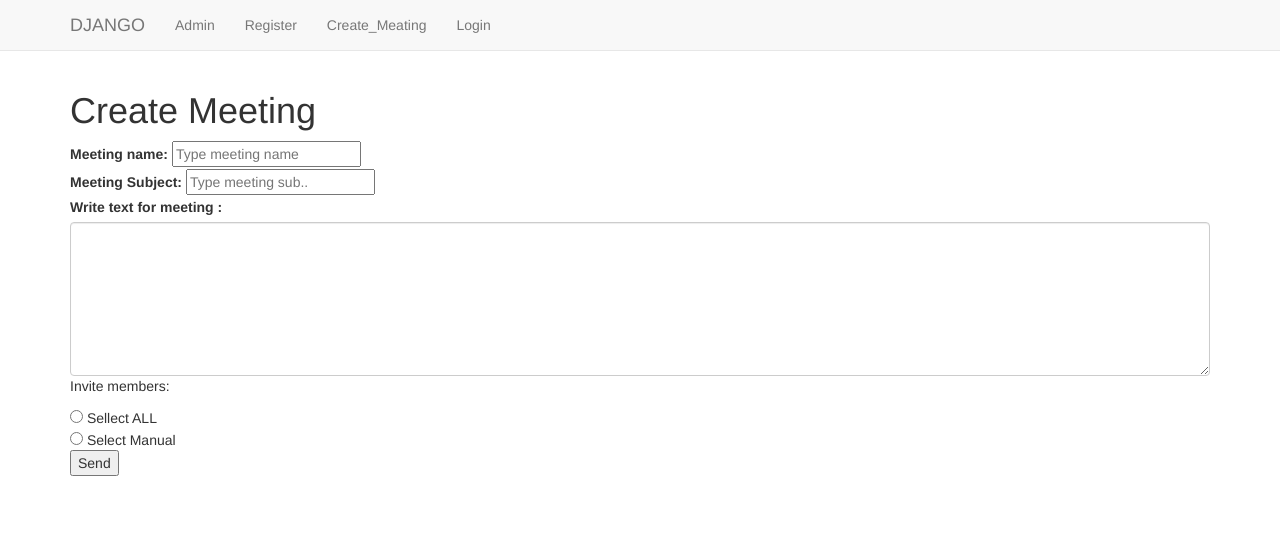
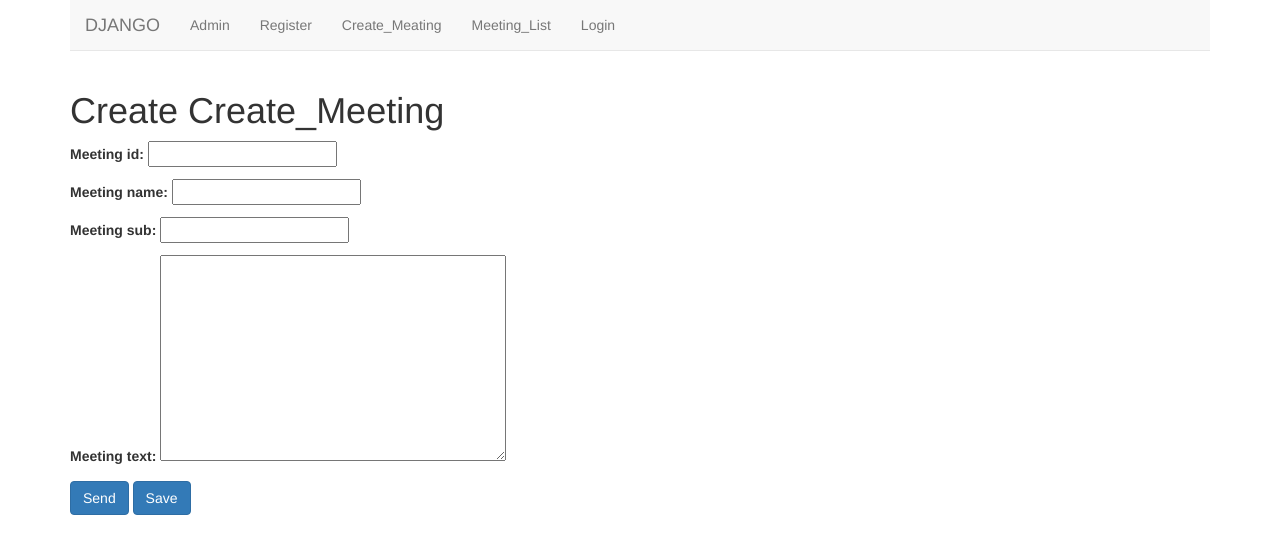
Before and after one commit to sohelsorowar/M_Project, a Django app: page /meeting_app/create_meeting/ in a window 1280 px wide. Shown: the top 554 px of the page. Run offline with Django 3.2, Linux system fonts and the light colour scheme; some libraries are stand-ins or nearby versions.

Commit message:
form update

```diff
--- a/staff_meeting/meeting_app/admin.py
+++ b/staff_meeting/meeting_app/admin.py
@@ -1,7 +1,9 @@
 from django.contrib import admin
-from meeting_app.models import UserProfileInfo
+from meeting_app.models import UserProfileInfo,Create_Meeting
 # Register your models here.
 
 
 admin.site.register(UserProfileInfo)
+admin.site.register(Create_Meeting)
+
 # Register your models here.
--- a/staff_meeting/meeting_app/models.py
+++ b/staff_meeting/meeting_app/models.py
@@ -1,5 +1,6 @@
 from django.db import models
 from django.contrib.auth.models import User
+from django.core.urlresolvers import reverse
 
 # Create your models here.
 
@@ -16,4 +17,20 @@ def __str__(self):
     return self.user.username
 
 
+
+class Create_Meeting(models.Model):
+    meeting_id = models.IntegerField()
+    meeting_name= models.CharField(max_length=256)
+    meeting_sub= models.CharField(max_length=256)
+    meeting_text= models.TextField(max_length=1024)
+
+    def __str__(self):
+        return self.meeting_name
+
+    def get_absolute_url(self):
+        return reverse("meeting_app:meeting_detail", kwargs={'pk': self.pk})
+
+        #return reverse("meeting_app:meeting_detail")
+
+
 # Create your models here.
--- a/staff_meeting/meeting_app/urls.py
+++ b/staff_meeting/meeting_app/urls.py
@@ -3,7 +3,14 @@ from meeting_app import views
 
 app_name ='meeting_app'
 urlpatterns=[
+       url(r'^$',views.Create_MeetingListView.as_view(),name='list'),
        url(r'^register/$',views.register,name='register'),
        url(r'^user_login/$',views.user_login,name='user_login'),
-       url(r'^create_meeting/$',views.create_meeting,name='create_meeting')
+       url(r'^create_meeting/$',views.Create_MeetingCreateView.as_view(),name='create_meeting'),
+       url(r'^update/(?P<pk>\d+)/$',views.Create_MeetingUpdateView.as_view(),name='update'),
+        url(r'^delete/(?P<pk>\d+)/$',views.Create_MeetingDetailView.as_view(),name='delete'),
+       url(r'^(?P<pk>\d+)/$',views.Create_MeetingDetailView.as_view(),name='meeting_detail'),
+       url(r'^meeting_detail/$',views.meeting_detail,name='meeting_detail'),
+
+      # url(r'^$',views.Create_MeetingListView.as_view,name='list')
  ]
--- a/staff_meeting/meeting_app/views.py
+++ b/staff_meeting/meeting_app/views.py
@@ -1,11 +1,12 @@
 from django.shortcuts import render
 from meeting_app.forms import UserForm,UserProfileInfoForm
-#from django.views.generic import View,TemplateView
+from django.views.generic import View,TemplateView,ListView,DetailView,CreateView,UpdateView,DeleteView
 from django.contrib.auth import authenticate,login,logout
 from django.http import HttpResponseRedirect, HttpResponse
-#from django.core.urlresolvers import reverse
+from django.core.urlresolvers import reverse_lazy
 from django.contrib.auth.decorators import login_required
 from django.urls import reverse
+from . import models
 
 # Create your views here.
 def index(request):
@@ -13,6 +14,9 @@ def index(request):
 
 def create_meeting(request):
     return render(request,'meeting_app/create_meeting.html')
+
+def meeting_detail(request):
+    return render(request,'meeting_app/meeting_detail.html')
 
 @login_required
 def special(request):
@@ -75,7 +79,7 @@ def user_login(request):
             if user.is_active:
                 login(request,user)
                 return HttpResponseRedirect(reverse('index'))
-
+                #return render(request,'meeting_app/create_meeting.html')
             else:
                 return HttpResponse("Account not Active!!!")
         else:
@@ -84,3 +88,32 @@ def user_login(request):
             return HttpResponse("Invalied login!!")
     else:
         return render(request,'meeting_app/login.html',{})
+
+
+class Create_MeetingListView(ListView):
+    context_object_name = 'create_meetings'
+    model = models.Create_Meeting
+
+class Create_MeetingDetailView(DetailView):
+    context_object_name = 'meeting_detail'
+    model = models.Create_Meeting
+    template_name = 'meeting_app/meeting_detail.html'
+
+class Create_MeetingCreateView(CreateView):
+    fields=('meeting_id','meeting_name','meeting_sub','meeting_text')
+    model = models.Create_Meeting
+
+class Create_MeetingUpdateView(UpdateView):
+    fields=('meeting_id','meeting_name','meeting_sub','meeting_text')
+    model = models.Create_Meeting
+
+
+class Create_MeatingDeleteView(DeleteView):
+    model = models.Create_Meeting
+    success_url = reverse_lazy("meeting_app:list")
+
+
+#lass Create_MeetingListView(DetailView):
+#    context_object_name='meeting_detail'
+#    model = models.Create_Meeting
+#    template_name = 'meeting_app/meeting_detail.html'
--- a/staff_meeting/staff_meeting/urls.py
+++ b/staff_meeting/staff_meeting/urls.py
@@ -6,7 +6,7 @@ from meeting_app import views
 urlpatterns = [
     url(r'^$',views.index,name='index'),
     url('admin/', admin.site.urls),
-    url(r'^meeting_app/',include('meeting_app.urls')),
+    url(r'^meeting_app/',include('meeting_app.urls', namespace='meeting_app')),
     url(r'^logout/$',views.user_logout,name='logout'),
     url(r'special/',views.special,name='special')
 ]
--- a/staff_meeting/templates/meeting_app/base.html
+++ b/staff_meeting/templates/meeting_app/base.html
@@ -6,6 +6,7 @@
       <link rel="stylesheet" href="https://maxcdn.bootstrapcdn.com/bootstrap/3.3.7/css/bootstrap.min.css" integrity="sha384-BVYiiSIFeK1dGmJRAkycuHAHRg32OmUcww7on3RYdg4Va+PmSTsz/K68vbdEjh4u" crossorigin="anonymous">
   </head>
   <body>
+    <div class="container">
     <nav class='navbar navbar-default navbar-static-top'>
       <div class="container">
         <ul class="nav navbar-nav">
@@ -13,7 +14,8 @@
           <li><a class=" navbar-link " href="{% url 'admin:index' %}">Admin</a></li>
           <li><a class=" navbar-link " href="{% url 'meeting_app:register' %}">Register</a></li>
           <li><a class=" navbar-link " href="{% url 'meeting_app:create_meeting' %}">Create_Meating</a></li>
-
+          <!-- <li><a class=" navbar-link " href="{% url 'meeting_app:meeting_detail' %}">Meeting_Detail</a></li> -->
+          <li><a class=" navbar-link " href="{% url 'meeting_app:list' %}">Meeting_List</a></li>
 
           {% if user.is_authenticated %}
             <li><a class='navbar-link' href="{% url 'logout' %}">Logout</a></li>
@@ -25,7 +27,7 @@
       </div>
 
     </nav>
-    <div class="container">
+
 
     </div>
     {% block body_block %}
--- a/staff_meeting/templates/meeting_app/create_meeting.html
+++ /dev/null
@@ -1,36 +0,0 @@
-{% extends "meeting_app/base.html" %}
-{% block body_block %}
-
-<div class="jumbtron">
-  <div class="container">
-      <h1>Create Meeting</h1>
-
-     <div class="">
-      <label for="meeting_name">Meeting name:</label>
-      <input type="text" name="meeting_name" placeholder="Type meeting name">
-     </div>
-
-     <div class="">
-      <label for="meeting_sub">Meeting Subject:</label>
-      <input type="text" name="meeting_sub" placeholder="Type meeting sub..">
-     </div>
-
-     <div class="">
-      <label for="meeting_mail_text">Write text for meeting :</label>
-      <textarea class="form-control" rows="7" id="comment"></textarea>
-     </div>
-
-     <div class="">
-      <p>Invite members:</p>
-      <input type="radio" name="meeting_invite" value=""> Sellect ALL<br>
-      <input type="radio" name="meeting_invite" value=""> Select Manual<br>
-     </div>
-
-     <div class="">
-
-        <input type="submit" value="Send">
-     </div>
-
-  </div>
-</div>
-{% endblock %}
--- /dev/null
+++ b/staff_meeting/templates/meeting_app/create_meeting_form.html
@@ -0,0 +1,28 @@
+
+{% extends "meeting_app/base.html" %}
+{% block body_block %}
+
+<div class="container">
+<h1>
+ {% if not form.instance.pk %}
+ Create Create_Meeting
+ {% else %}
+ Update Create_Meeting
+ {% endif %}
+</h1>
+
+
+  <form  method="post">
+    {% csrf_token %}
+    {{ form.as_p }}
+
+    <input type="submit" class="btn btn-primary" value="Send">
+    <input type="submit" class="btn btn-primary" value="Save">
+
+
+
+  </form>
+
+</div>
+
+{% endblock %}
```
Also changed, not shown: staff_meeting/meeting_app/forms.py (+7 -1 lines), staff_meeting/templates/meeting_app/create_meeting_confirm_delete.html (added, +11 -0 lines), staff_meeting/templates/meeting_app/create_meeting_list.html (added, +14 -0 lines), staff_meeting/templates/meeting_app/meeting_detail.html (added, +22 -0 lines), staff_meeting/db.sqlite3, staff_meeting/meeting_app/migrations/0002_create_meeting.py (added).
